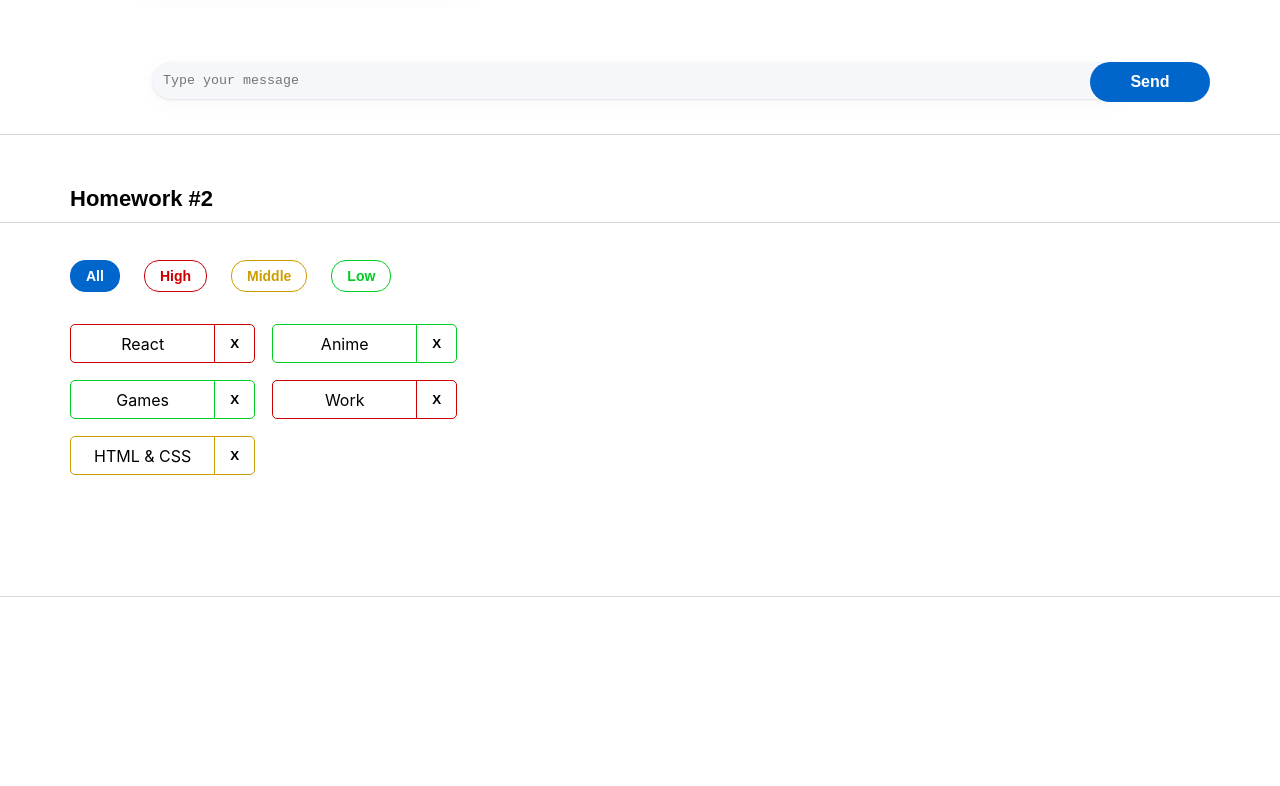
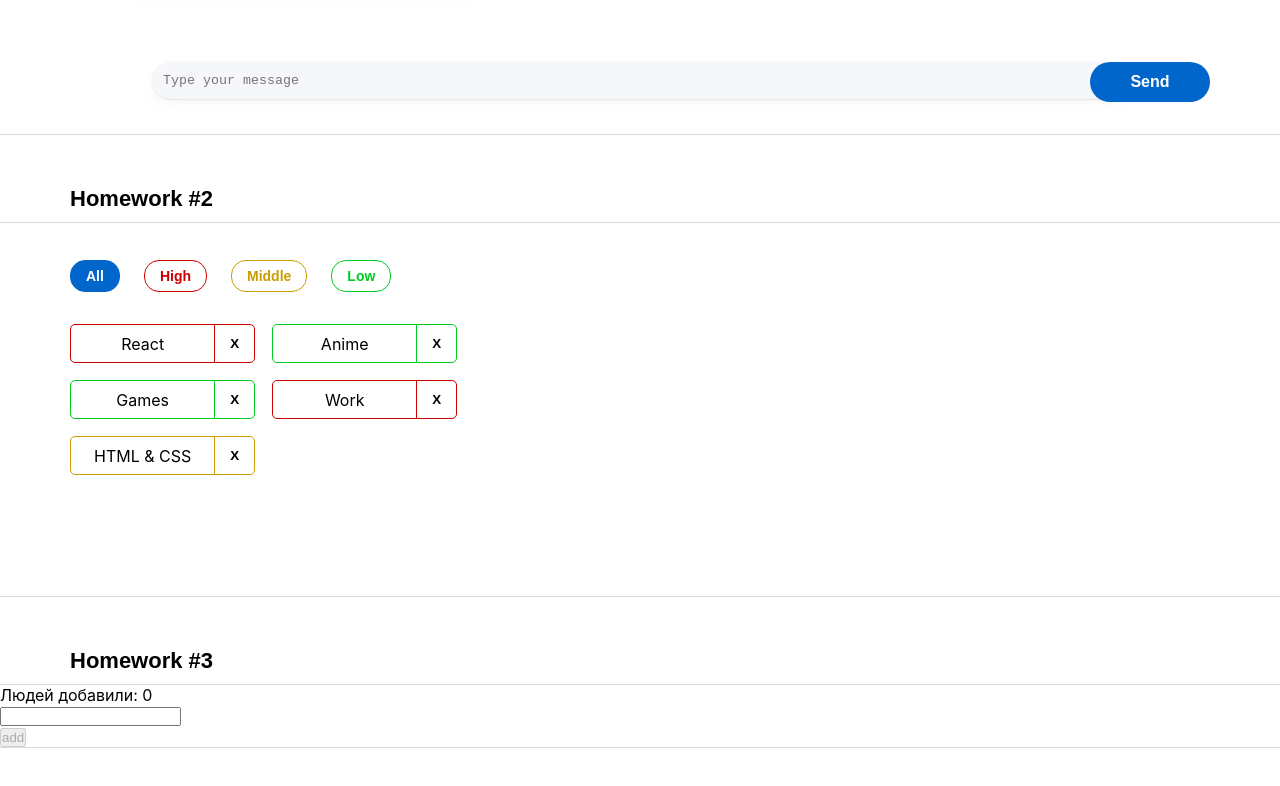
Before and after one commit to DoctorFetus/homeWork, a React (Create React App) app: page / in a window 1280 px wide. Shown: the part 280-1066 px from the top of the page. Before the commit the page ends 927 px from the top, so only its background shows below. Built offline with nearby package versions, Linux system fonts and the light colour scheme.

Commit message:
hw3 alfa version

```diff
--- a/src/s1-main/App.tsx
+++ b/src/s1-main/App.tsx
@@ -2,6 +2,7 @@ import React from 'react'
 import s from './App.module.css'
 import HW1 from '../s2-homeworks/hw01/HW1'
 import HW2 from "../s2-homeworks/hw02/HW2";
+import HW3 from "../s2-homeworks/hw03/HW3";
 
 function App() {
     return (
@@ -9,7 +10,7 @@ function App() {
             <HW1/>
             {/*раскомментировать по ходу выполнения*/}
             <HW2/>
-            {/*<HW3/>*/}
+            <HW3/>
             {/*<HW4/>*/}
 
             {/*при выполнении дз 5 и более - закомментировать здесь дз 1-4, так как они есть внутри дз 5*/}
--- a/src/s2-homeworks/hw02/affairs/Affairs.tsx
+++ b/src/s2-homeworks/hw02/affairs/Affairs.tsx
@@ -36,7 +36,6 @@ function Affairs(props: AffairsPropsType) {
             deleteAffairCallback={props.deleteAffairCallback}
         />
     ))
-    debugger
     return (
         <div className={s.container}>
             <div className={s.buttonContainer}>
--- a/src/s2-homeworks/hw03/GreetingContainer.tsx
+++ b/src/s2-homeworks/hw03/GreetingContainer.tsx
@@ -1,20 +1,37 @@
 import React, { ChangeEvent, KeyboardEvent, useState } from 'react'
 import Greeting from './Greeting'
 import { UserType } from './HW3'
+import {Simulate} from "react-dom/test-utils";
+import error = Simulate.error;
 
 type GreetingContainerPropsType = {
-    users: any // need to fix any
-    addUserCallback: any // need to fix any
+    users: Array<UserType> // need to fix any
+    addUserCallback: (name: string) => void// need to fix any
 }
 
-export const pureAddUser = (name: any, setError: any, setName: any, addUserCallback: any) => {
+export const pureAddUser = (name: string, setError: any, setName: any, addUserCallback: any) => {
     // если имя пустое - показать ошибку, иначе - добавить юзера и очистить инпут
+    name = name.replaceAll(" ", "")
+    if (name.length) {
+        addUserCallback(name)
+        setName("")
+        setError("")
+    } else {
+        setError("Ошибка! Введите имя!")
+    }
+
 }
 
-export const pureOnBlur = (name: any, setError: any) => { // если имя пустое - показать ошибку
+export const pureOnBlur = (name: string, setError: any) => { // если имя пустое - показать ошибку
+    name = name.replaceAll(" ", "")
+    if (!name.length) {
+       setError("Ошибка! Введите имя!") }
 }
 
-export const pureOnEnter = (e: any, addUser: any) => { // если нажата кнопка Enter - добавить
+export const pureOnEnter = (e: KeyboardEvent<HTMLInputElement>, addUser: any) => { // если нажата кнопка Enter - добавить
+    if (e.key === "Enter") {
+        addUser()
+    }
 }
 
 // более простой и понятный для новичков
@@ -26,12 +43,11 @@ const GreetingContainer: React.FC<GreetingContainerPropsType> = ({
     addUserCallback,
 }) => {
     // деструктуризация пропсов
-    const [name, setName] = useState<any>('') // need to fix any
-    const [error, setError] = useState<any>('') // need to fix any
+    const [name, setName] = useState<string>('') // need to fix any
+    const [error, setError] = useState<string>('') // need to fix any
 
-    const setNameCallback = (e: any) => { // need to fix any
-        setName('some name') // need to fix
-
+    const setNameCallback = (e: ChangeEvent<HTMLInputElement>) => { // need to fix any
+        setName(e.currentTarget.value) // need to fix
         error && setError('')
     }
     const addUser = () => {
@@ -46,8 +62,8 @@ const GreetingContainer: React.FC<GreetingContainerPropsType> = ({
         pureOnEnter(e, addUser)
     }
 
-    const totalUsers = 0 // need to fix
-    const lastUserName = 'some name' // need to fix
+    const totalUsers = users.length // need to fix
+    const lastUserName = users.length ? users[users.length - 1].name : null// need to fix
 
     return (
         <Greeting
--- a/src/s2-homeworks/hw03/HW3.tsx
+++ b/src/s2-homeworks/hw03/HW3.tsx
@@ -19,20 +19,22 @@ import GreetingContainer from './GreetingContainer'
 
 // types
 export type UserType = {
-    _id: any // need to fix any
-    name: any // need to fix any
+    _id: string // need to fix any
+    name: string // need to fix any
 }
 
-export const pureAddUserCallback = (name: any, setUsers: any, users: any) => { // need to fix any
-    const user = { // need to fix
+export const pureAddUserCallback = (name: string, setUsers: any, users: Array<UserType>) => { // need to fix any
+    const user = {
+        _id: v1(),
+        name: name
     }
     setUsers([...users, user])
 }
 
 const HW3 = () => {
-    const [users, setUsers] = useState<any>([]) // need to fix any
+    const [users, setUsers] = useState<Array<UserType>>([]) // need to fix any
 
-    const addUserCallback = (name: any) => { // need to fix any
+    const addUserCallback = (name: string) => { // need to fix any
         pureAddUserCallback(name, setUsers, users)
     }
 
```
